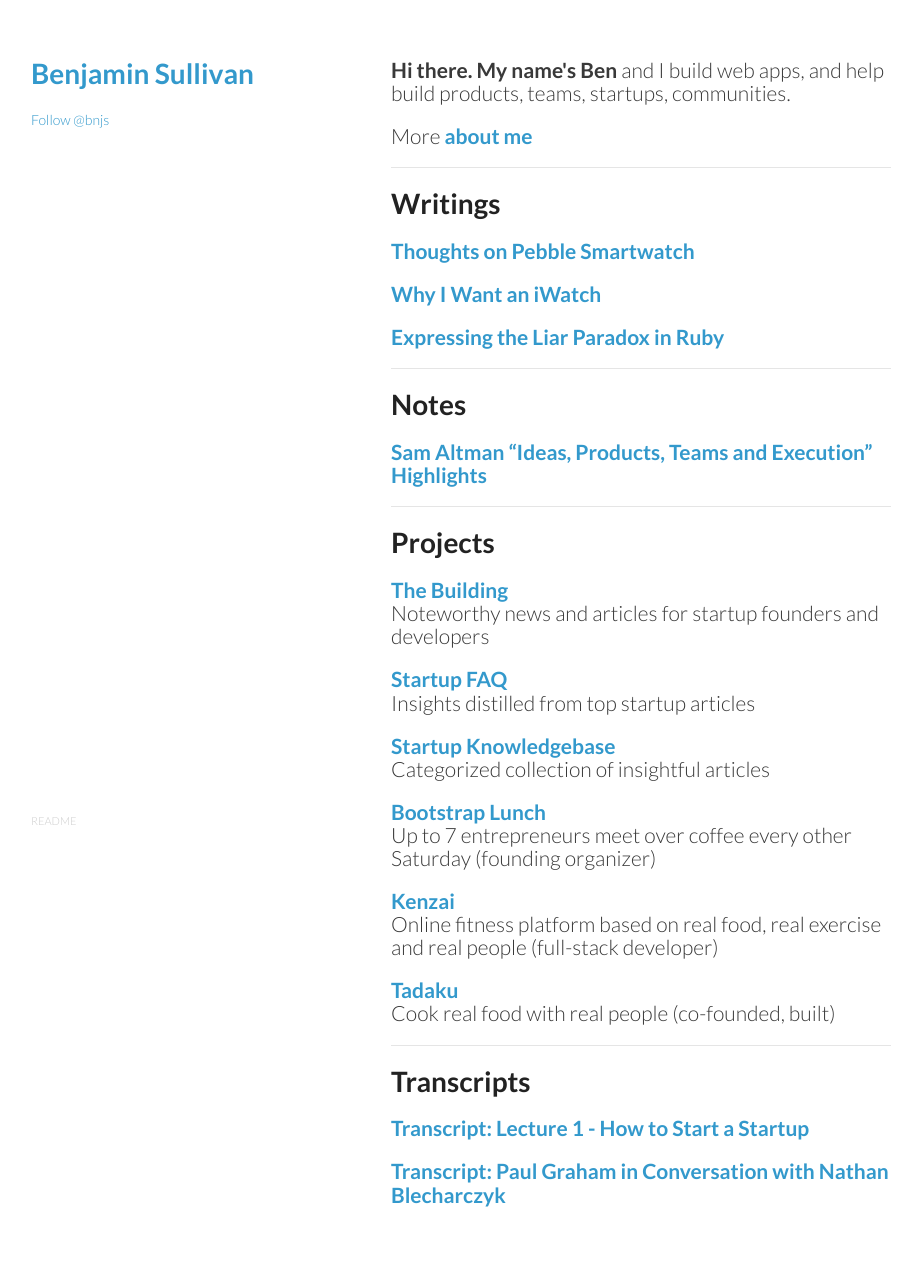
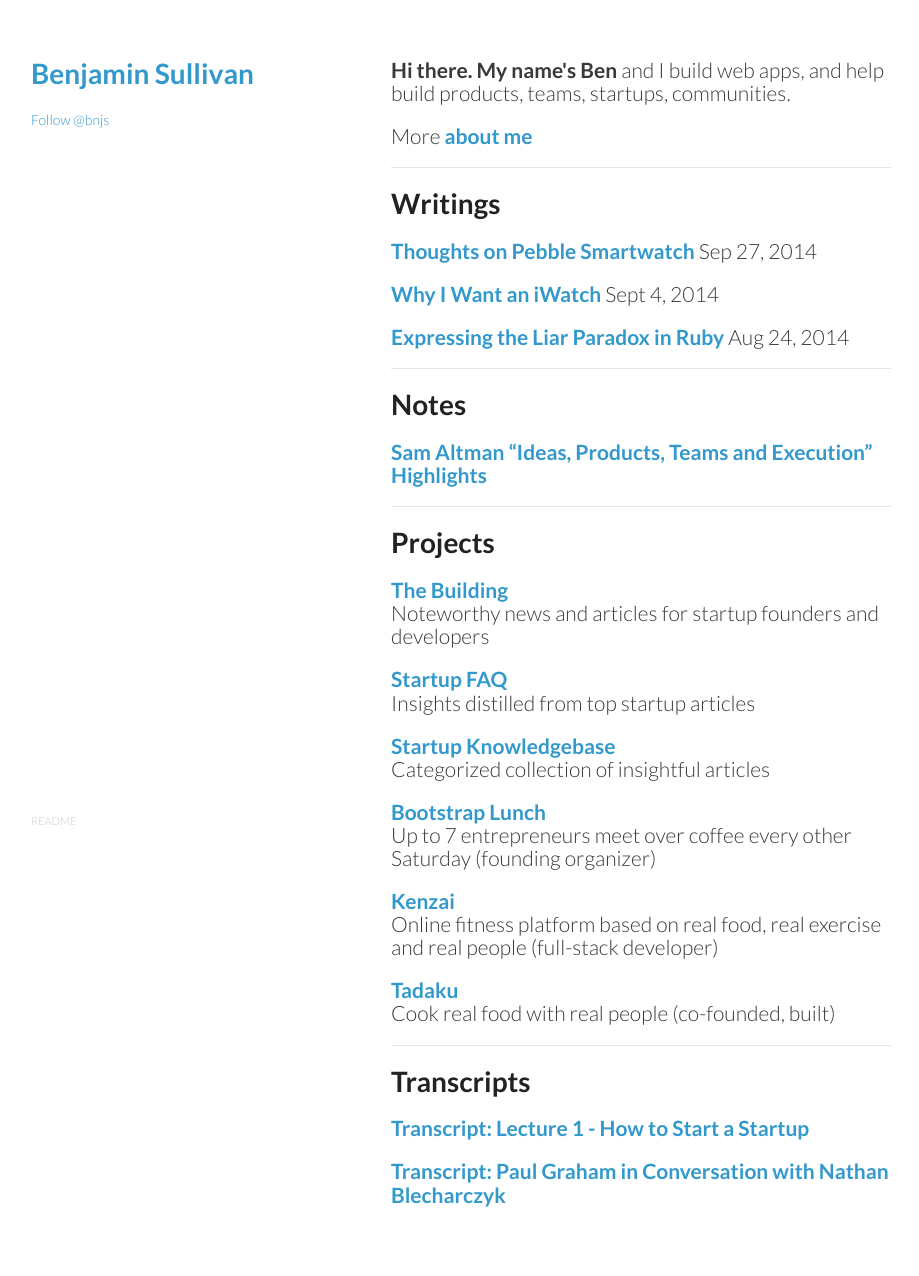
Before and after one commit to bnjs/bnjs.github.io, a Jekyll site: the page built from index.md, in a window 1280 px wide. Shown: the whole page, without its empty margins (179-1098 px from the left). Built offline with Jekyll 4.4.1, drawn with Linux system fonts in a browser that asks for light colours; nearby versions of some CDN libraries; comment, search, counter and statistics services are not loaded.

Commit message:
Add dates

```diff
--- a/index.md
+++ b/index.md
@@ -13,18 +13,18 @@
 {% for post in site.posts %}
 {% if post.path contains "_drafts" %}
 {% else %}
-## [{{ post.title }}]({{ post.url }})
+## [{{ post.title }}]({{ post.url }}) <span class="lowkey">{{ post.date | date: "%h %d, %Y" }}</span>
 {% endif %}
 {% endfor %}
 
-## [Why I Want an iWatch](/why-i-want-an-iwatch)
+## [Why I Want an iWatch](/why-i-want-an-iwatch) <span class="lowkey">Sept 4, 2014</span>
 
-## [Expressing the Liar Paradox in Ruby](/expressing-the-liar-paradox-in-ruby)
+## [Expressing the Liar Paradox in Ruby](/expressing-the-liar-paradox-in-ruby) <span class="lowkey">Aug 24, 2014</span>
 
 {% if site.base_url == 'http://localhost:4000' %}
 {% for post in site.posts %}
 {% if post.path contains "_drafts" %}
-## <a href="{{ post.url }}" style="color:#f66">{{post.title}}</a>
+## <a href="{{ post.url }}" style="color:#f66">{{post.title}}</a> <span class="lowkey">{{ post.date | date: "%h %d, %Y" }}</span>
 {% else %}
 {% endif %}
 {% endfor %}
```
